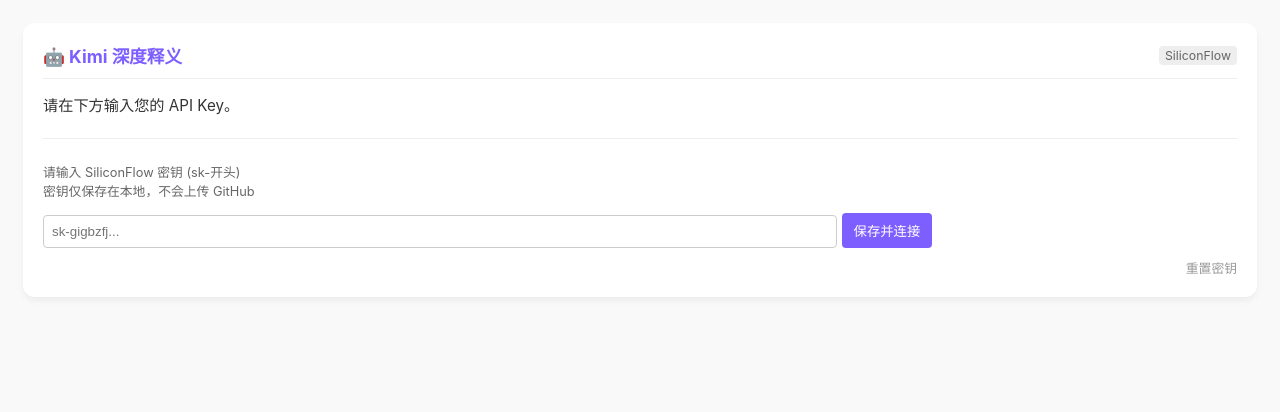
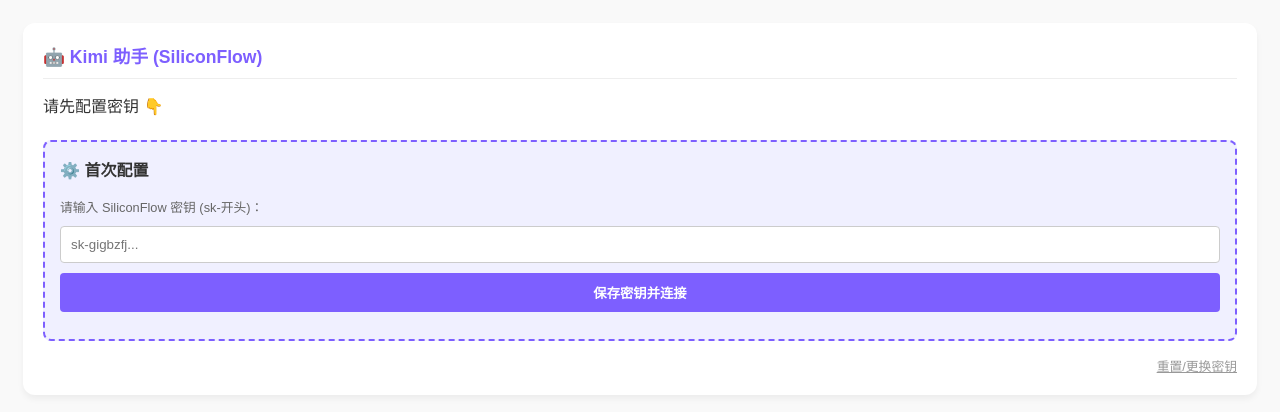
Before and after one commit to ColdCta/eudic0, a plain HTML site: page index.html in a window 1280 px wide. Drawn offline with Linux system fonts and the light colour scheme.

Commit message:
Update index.html

```diff
--- a/index.html
+++ b/index.html
@@ -6,51 +6,77 @@
     <meta name="viewport" content="width=device-width, initial-scale=1.0">
     <title>AI 词典助手</title>
     <style>
-        body { font-family: -apple-system, BlinkMacSystemFont, "Segoe UI", Roboto, Helvetica, Arial, sans-serif; padding: 15px; background-color: #f9f9f9; color: #333; }
+        body { font-family: sans-serif; padding: 15px; background-color: #f9f9f9; color: #333; }
         .card { background: white; padding: 20px; border-radius: 12px; box-shadow: 0 4px 6px rgba(0,0,0,0.05); }
-        .header { font-size: 1.1em; font-weight: bold; color: #7d5fff; margin-bottom: 15px; border-bottom: 1px solid #eee; padding-bottom: 10px; display: flex; justify-content: space-between; align-items: center; }
-        .badge { font-size: 0.7em; background: #eee; padding: 2px 6px; border-radius: 4px; color: #666; font-weight: normal; }
-        .content { line-height: 1.6; font-size: 0.95em; white-space: pre-wrap; }
-        .input-group { margin-top: 20px; border-top: 1px solid #eee; padding-top: 10px; }
-        input { padding: 8px; border: 1px solid #ccc; border-radius: 4px; width: 65%; }
-        button { padding: 8px 12px; background: #7d5fff; color: white; border: none; border-radius: 4px; cursor: pointer; }
-        .hidden { display: none; }
-        .error { color: #d63031; font-size: 0.9em; margin-top: 10px; background: #fff0f0; padding: 10px; border-radius: 4px; }
+        .header { font-size: 1.1em; font-weight: bold; color: #7d5fff; margin-bottom: 15px; border-bottom: 1px solid #eee; padding-bottom: 10px; }
+        .content { line-height: 1.6; white-space: pre-wrap; }
+
+        /* 输入区域样式 */
+        .input-group { margin-top: 20px; border: 2px dashed #7d5fff; padding: 15px; background: #f0f0ff; border-radius: 8px; }
+        input { padding: 10px; border: 1px solid #ccc; border-radius: 4px; width: 100%; box-sizing: border-box; margin-bottom: 10px; }
+        button { padding: 10px 15px; background: #7d5fff; color: white; border: none; border-radius: 4px; cursor: pointer; width: 100%; font-weight: bold; }
+
+        /* 状态类 */
+        .hidden { display: none !important; }
     </style>
 </head>
 <body>
 
 <div class="card">
-    <div class="header">
-        <span>🤖 Kimi 深度释义</span>
-        <span class="badge">SiliconFlow</span>
+    <div class="header">🤖 Kimi 助手 (SiliconFlow)</div>
+
+    <div id="result" class="content">准备就绪...</div>
+
+    <div id="setup-area" class="input-group">
+        <p style="margin-top:0; font-weight:bold;">⚙️ 首次配置</p>
+        <p style="font-size:0.8em; color:#666; margin-bottom:10px;">请输入 SiliconFlow 密钥 (sk-开头)：</p>
+        <input type="password" id="apiKeyInput" placeholder="sk-gigbzfj...">
+        <button onclick="saveKey()">保存密钥并连接</button>
+        <p id="status-msg" style="font-size:0.8em; color:red;"></p>
     </div>
 
-    <div id="result" class="content">正在准备连接...</div>
-
-    <div id="setup-area" class="input-group hidden">
-        <p style="font-size:0.8em; color:#666;">请输入 SiliconFlow 密钥 (sk-开头)<br>密钥仅保存在本地，不会上传 GitHub</p>
-        <input type="password" id="apiKeyInput" placeholder="sk-gigbzfj...">
-        <button onclick="saveKey()">保存并连接</button>
-    </div>
-
-    <div style="margin-top:10px; font-size:0.8em; text-align:right;">
-        <a href="#" onclick="clearKey()" style="color:#999; text-decoration:none;">重置密钥</a>
+    <div style="margin-top:15px; font-size:0.8em; text-align:right;">
+        <a href="#" onclick="clearKey()" style="color:#999;">重置/更换密钥</a>
     </div>
 </div>
 
 <script>
-    // --- 核心配置区域 (已修改为你提供的参数) ---
+    // --- 配置 ---
     const CONFIG = {
         apiUrl: 'https://api.siliconflow.cn/v1/chat/completions',
         model: 'moonshotai/Kimi-K2-Thinking'
     };
-    // ----------------------------------------
 
+    // --- 逻辑 ---
     const resultDiv = document.getElementById('result');
     const setupArea = document.getElementById('setup-area');
+    const statusMsg = document.getElementById('status-msg');
 
-    // 1. 获取 URL 参数中的单词
+    // 保存 Key
+    function saveKey() {
+        const input = document.getElementById('apiKeyInput').value.trim();
+        if(!input) {
+            statusMsg.innerText = "密钥不能为空";
+            return;
+        }
+        try {
+            localStorage.setItem('sf_key', input);
+            statusMsg.innerText = "保存成功！正在刷新...";
+            setTimeout(() => location.reload(), 500);
+        } catch (e) {
+            statusMsg.innerText = "保存失败(浏览器限制): " + e.message;
+        }
+    }
+
+    // 清除 Key
+    function clearKey() {
+        if(confirm('确定要清除密钥吗？')) {
+            localStorage.removeItem('sf_key');
+            location.reload();
+        }
+    }
+
+    // 获取 URL 参数
     function getQueryVariable(variable) {
         var query = window.location.search.substring(1);
         var vars = query.split("&");
@@ -61,45 +87,28 @@
         return null;
     }
 
-    // 2. 保存 Key 到浏览器本地存储 (LocalStorage)
-    function saveKey() {
-        const input = document.getElementById('apiKeyInput').value.trim();
-        if(input.startsWith('sk-')) {
-            localStorage.setItem('sf_key', input);
-            setupArea.classList.add('hidden');
-            location.reload();
-        } else {
-            alert('密钥格式不对，必须以 sk- 开头');
-        }
+    async function main() {
+        let apiKey = null;
+        try {
+            apiKey = localStorage.getItem('sf_key');
+        } catch (e) {
+            console.error("无法读取 LocalStorage");
         }
 
-    function clearKey() {
-        if(confirm('要清除密钥吗？')) {
-            localStorage.removeItem('sf_key');
-            location.reload();
-        }
-    }
-
-    async function main() {
-        const apiKey = localStorage.getItem('sf_key');
         const word = getQueryVariable("q");
 
-        // 检查 Key
-        if (!apiKey) {
-            resultDiv.innerHTML = "请在下方输入您的 API Key。";
-            setupArea.classList.remove('hidden');
+        // 1. 如果有 Key，隐藏输入框，开始查词
+        if (apiKey) {
+            setupArea.classList.add('hidden'); // 只有这里才会隐藏它
+
+            if (!word) {
+                resultDiv.innerHTML = "等待查词... (请在欧路词典中测试)";
                 return;
             }
 
-        // 检查单词
-        if (!word) {
-            resultDiv.innerHTML = "等待查询... <br><span style='font-size:0.8em;color:#888'>请在欧路词典中测试，或在网址后加上 ?q=单词</span>";
-            return;
-        }
+            resultDiv.innerHTML = "🤔 Kimi 正在思考 <b>" + word + "</b> ...";
 
-        resultDiv.innerHTML = "🤔 Kimi 正在思考 <b>" + word + "</b> 的含义...";
-
-        // 发送请求
+            // 开始请求
             try {
                 const response = await fetch(CONFIG.apiUrl, {
                     method: 'POST',
@@ -112,33 +121,28 @@
                         messages: [
                             {
                                 role: "system",
-                            content: "你是一个专业的英语词典助手。请解释用户的单词。结构要求：\n1. 【核心释义】：中文含义。\n2. 【词源分析】：(如有)简单的词根词缀。\n3. 【场景例句】：1个地道的英文例句附带中文翻译。\n请使用HTML的<b>标签加粗关键点，保持排版整洁。"
+                                content: "你是一个英语学习专家。请简洁地解释该单词：\n1. 中文定义\n2. 词源/记忆法\n3. 1个精简例句\n用<b>加粗</b>重点。"
                             },
-                        {role: "user", content: `解释单词: ${word}`}
-                    ],
-                    stream: false
+                            {role: "user", content: word}
+                        ]
                     })
                 });
 
                 const data = await response.json();
 
-            if (data.error) {
-                throw new Error(data.error.message || "API 返回错误");
+                if (data.error) throw new Error(data.error.message);
+                if (data.choices && data.choices.length > 0) {
+                    let text = data.choices[0].message.content;
+                    resultDiv.innerHTML = text.replace(/\n/g, '<br>').replace(/\*\*(.*?)\*\*/g, '<b>$1</b>');
                 }
 
-            if (data.choices && data.choices.length > 0) {
-                // 处理换行，让排版更好看
-                let content = data.choices[0].message.content;
-                content = content.replace(/\n/g, '<br>');
-                content = content.replace(/\*\*(.*?)\*\*/g, '<b>$1</b>'); // 处理 Markdown 加粗
-                resultDiv.innerHTML = content;
-            } else {
-                resultDiv.innerHTML = "未获取到内容，请检查网络。";
+            } catch (err) {
+                resultDiv.innerHTML = `<span style="color:red">请求失败: ${err.message}</span>`;
             }
 
-        } catch (error) {
-            console.error(error);
-            resultDiv.innerHTML = `<div class="error"><b>出错了:</b> ${error.message}<br><br>可能原因：<br>1. 密钥无效<br>2. 免费额度已用完<br>3. 跨域限制 (CORS)</div>`;
+        } else {
+            // 2. 如果没有 Key，保持输入框显示，提示用户
+            resultDiv.innerHTML = "请先配置密钥 👇";
         }
     }
 
```
Lines whose indentation alone changed are shown as unchanged.
